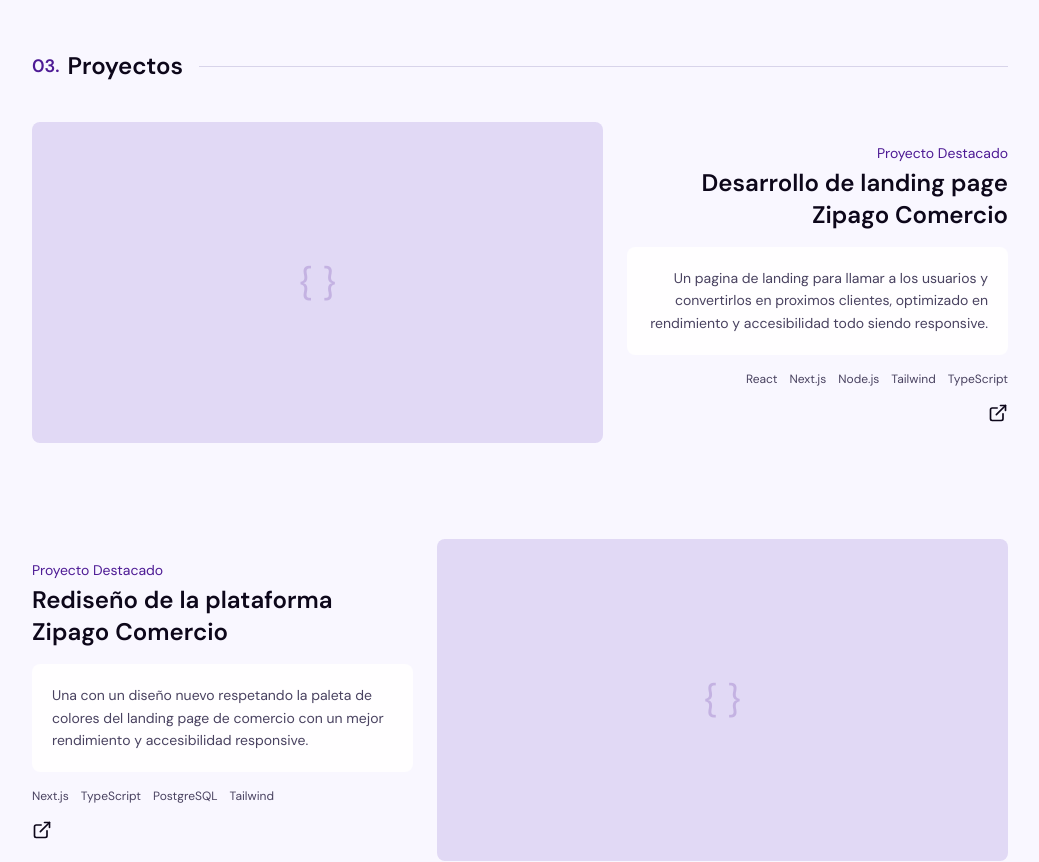
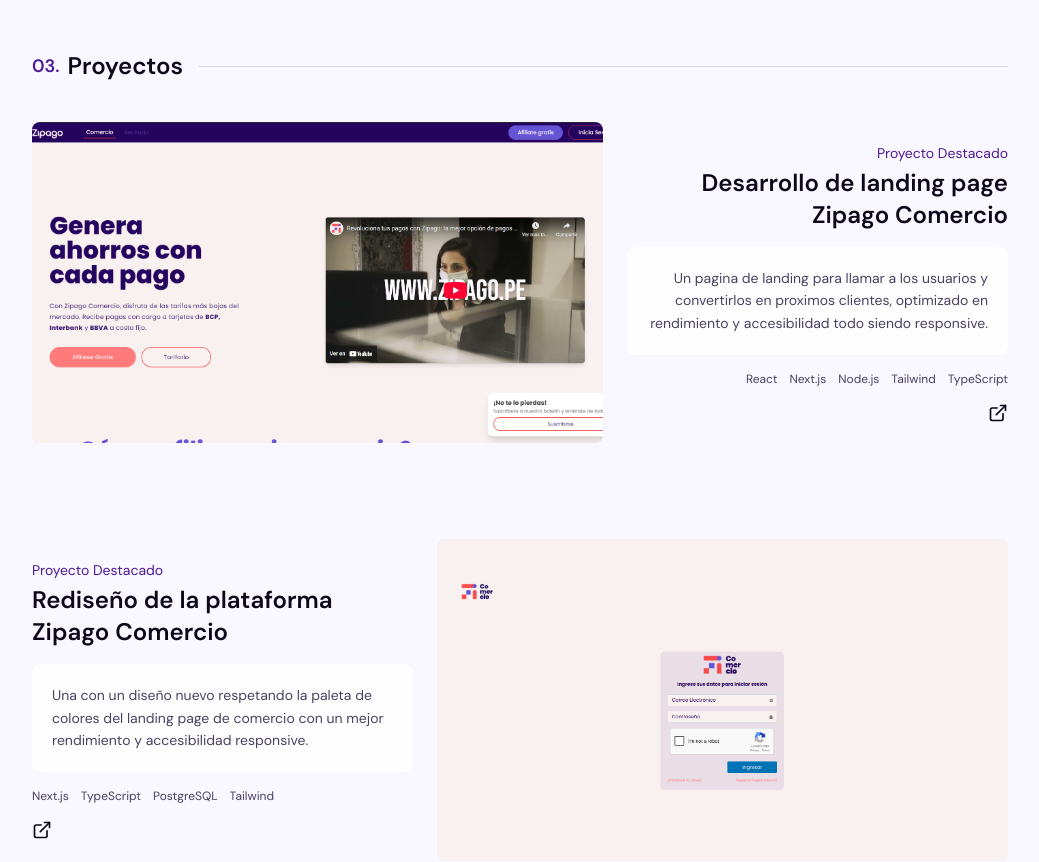
Before and after one commit to LeoPinedo/Portafolio, a Next.js app: page / in a window 1280 px wide. Shown: the part 2080-2942 px from the top of the page, without its empty margins (120-1159 px from the left). Built offline with nearby package versions, Linux system fonts and the light colour scheme.

Commit message:
changes 6

```diff
--- a/components/portfolio/projects.tsx
+++ b/components/portfolio/projects.tsx
@@ -12,7 +12,7 @@ const featuredProjects = [
     technologies: ["React","Next.js", "Node.js", "Tailwind", "TypeScript"],
     external: "https://www.zipago.pe/",
     github: null as string | null,
-    image: null as string | null, // Poner imagen en public/zipago-landing.png para mostrarla
+    image: `${basePath}/zipago ss .png`,
   },
   {
     title: "Rediseño de la plataforma Zipago Comercio",
@@ -21,14 +21,14 @@ const featuredProjects = [
     technologies: ["Next.js", "TypeScript", "PostgreSQL", "Tailwind"],
     external: "https://www.zrelcloudadm.com/ZIPAGO_RECAUDO/ZIPAGO_WebApp",
     github: null as string | null,
-    image: null as string | null, // public/zipago-plataforma.png
+    image: `${basePath}/Zipago Comerccio ss.png`,
   },
   {
     title: "Desarrollo de aplicacion movil para Zipago Comercio (Android)",
     description:
       "Una aplicacion movil para que los usuarios puedan realizar consultas de sus pagos y gestiones de su cuenta, optimizado en rendimiento y accesibilidad todo siendo responsive para moviles",
     technologies: ["React","Next.js", "Node.js", "WebSockets", "Android","MYSQL","Jwt","Java","Kotlin"],
-    image: null as string | null, // public/zipago-movil.png
+    image: `${basePath}/Zipago Comerccio Movil.png`,
   },
 ]
 
```
